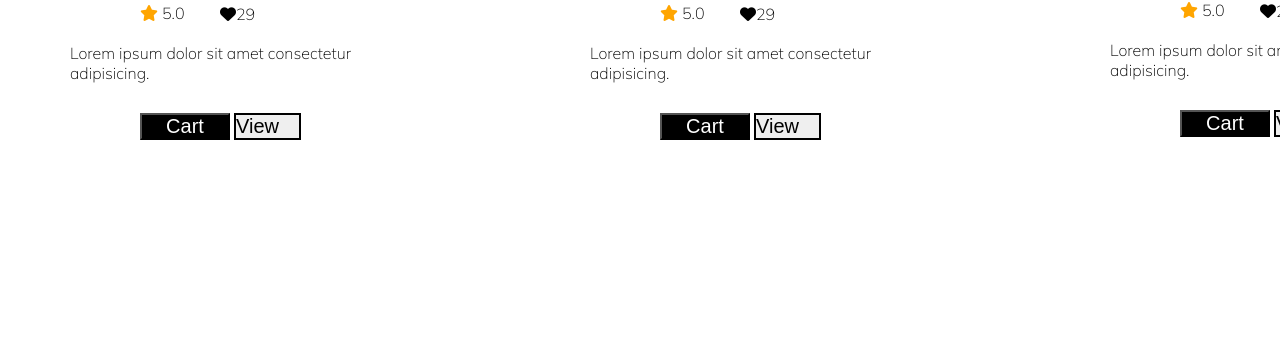
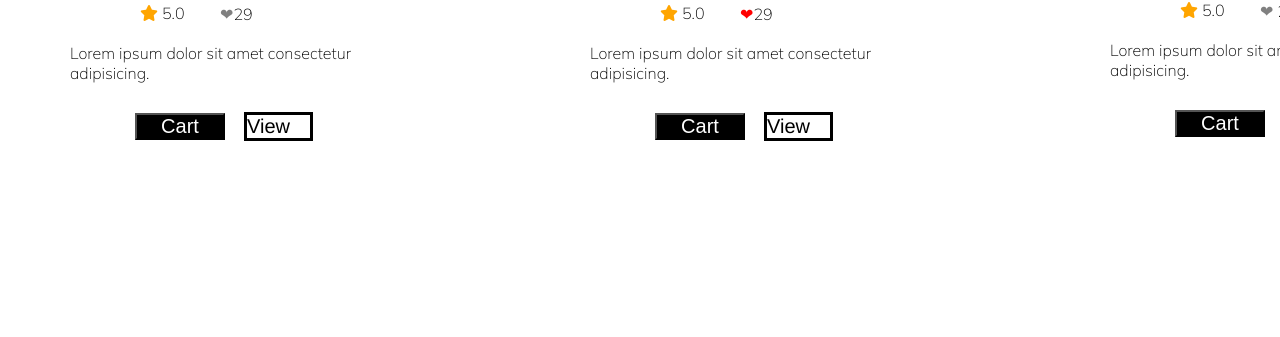
Before and after one commit to EsteraStirbu/frontend17Homework, a plain HTML site: page homework3/index.html in a window 1280 px wide. Shown: the part 463-800 px from the top of the page. Drawn offline with Linux system fonts and the light colour scheme.

Commit message:
homework3 part 2

```diff
--- a/homework3/index.html
+++ b/homework3/index.html
@@ -21,7 +21,7 @@
     <h1>Wild West Hoodie</h1>
 
   <div id="star"> <p> <span class="fa fa-star checked"></span> 5.0</p></div>
-   <div id="heart"> <p><i class="fas fa-heart"></i>29</p></div>
+   <div id="heart"> <p><span style="color:grey;">&#10084;</span></i>29</p></div>
 
 
     <p1>Lorem ipsum dolor sit amet consectetur adipisicing.</p1>
@@ -33,12 +33,12 @@
 
 
 
-<div id="box3" class="box">
+<div id="box2" class="box">
     <img src="first.jpg" alt="Bluza de lana">
     <h1>Wild West Hoodie</h1>
 
     <div id="star"> <p> <span class="fa fa-star checked"></span> 5.0</p></div>
-   <div id="heart"> <p><i class="fas fa-heart"></i>29</p></div>
+   <div id="heart"> <p><span style="color:red;">&#10084;</span>29</p></div>
     <p1>Lorem ipsum dolor sit amet consectetur adipisicing.</p1>
    <br>
     <button class="cart" type="button">Cart</button>
@@ -49,7 +49,7 @@
     <h1>Wild West Hoodie</h1>
 
     <div id="star"> <p> <span class="fa fa-star checked"></span> 5.0</p></div>
-   <div id="heart"> <p><i class="fas fa-heart"></i>29</p></div>
+   <div id="heart"> <p><span style="color:grey;">&#10084;</span> 29</p></div>
     <p1>Lorem ipsum dolor sit amet consectetur adipisicing.</p1>
    <br>
     <button  class="cart" type="button">Cart</button>
--- a/homework3/style.css
+++ b/homework3/style.css
@@ -32,8 +32,13 @@
 
 
 }
+
+
+}
 #box3{
     margin-right: 50px;
+
+
 }
 .box > img {
     width: 350px;
@@ -45,24 +50,23 @@
    color: white;
    width: 90px;
    margin-top: 30px;
-   margin-left: 70px;
+   margin-left: 65px;
 
 }
 .view{
     font-size: 20px;
     padding-right: 20px;
-    border: 2px solid black;
-
+    margin-left: 15px;
+    border: 3px solid black;
+    font-family:'Franklin Gothic Medium', 'Arial Narrow', Arial, sans-serif;
+    background-color: white;
 }
 .checked {
      color: orange;
      display: inline-block;
 }
 
-.heart{
-    background-color: white;
-    color: red;
-}
+
 
 #star{
     margin-bottom: -19px;
```
